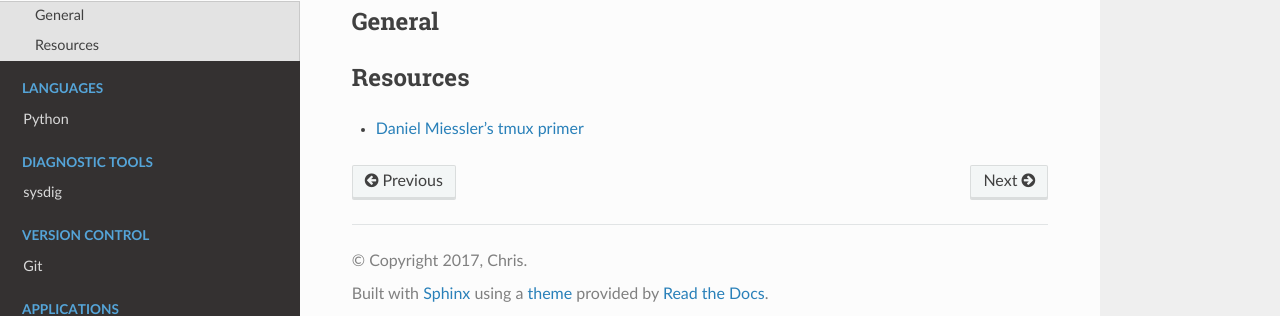
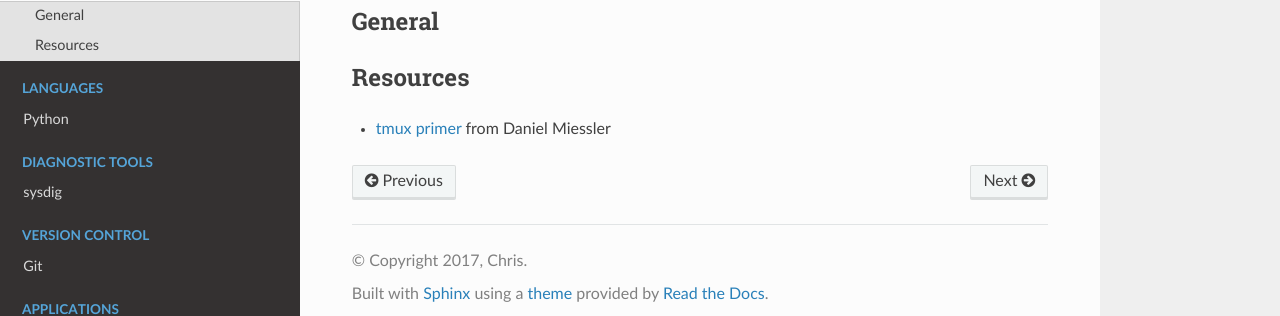
Before and after one commit to heterotopian/technotes, a Sphinx documentation site: the page built from source/tmux.rst, in a window 1280 px wide. Shown: the part 227-543 px from the top of the page. Built offline with Sphinx 7.4.7 and the Read the Docs theme 2.0.0, drawn with Linux system fonts in a browser that asks for light colours.

Commit message:
Minor changes

```diff
--- a/source/tmux.rst
+++ b/source/tmux.rst
@@ -17,4 +17,4 @@ General
 Resources
 =========
 
-- `Daniel Miessler's tmux primer <https://danielmiessler.com/study/tmux/>`_
+- `tmux primer <https://danielmiessler.com/study/tmux/>`_ from Daniel Miessler
```
